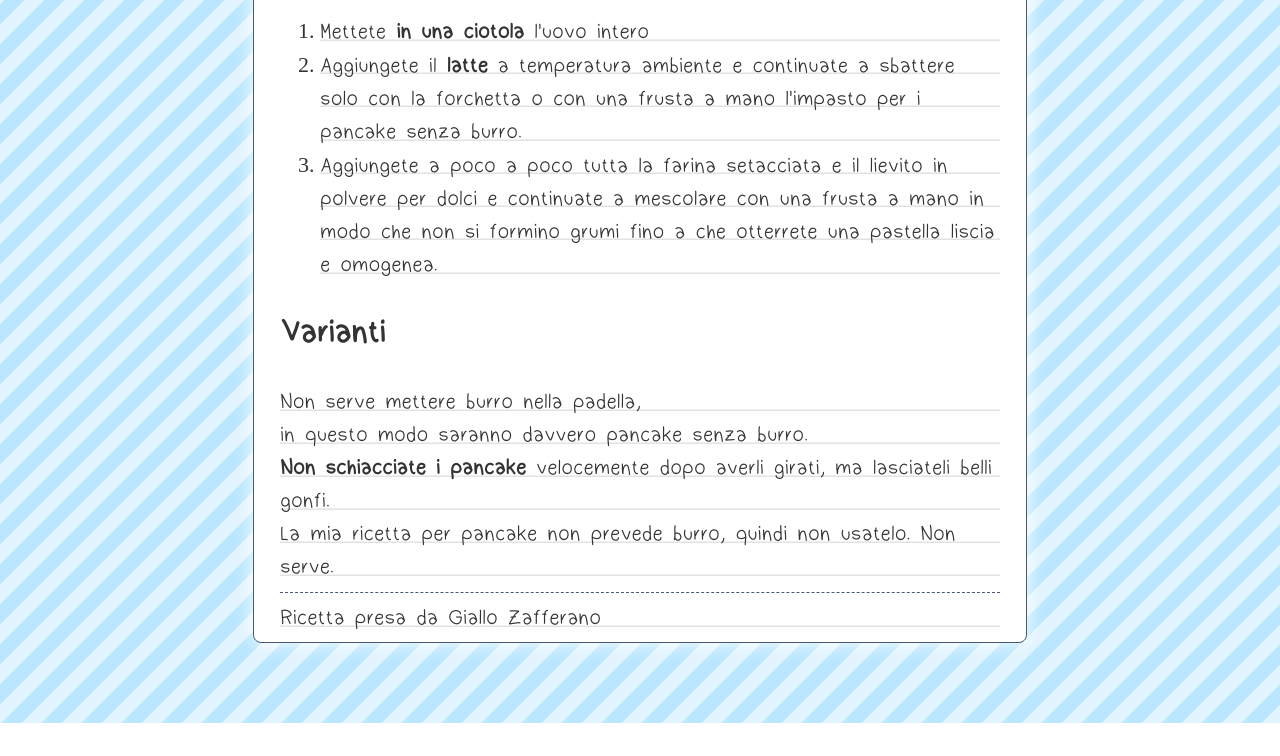
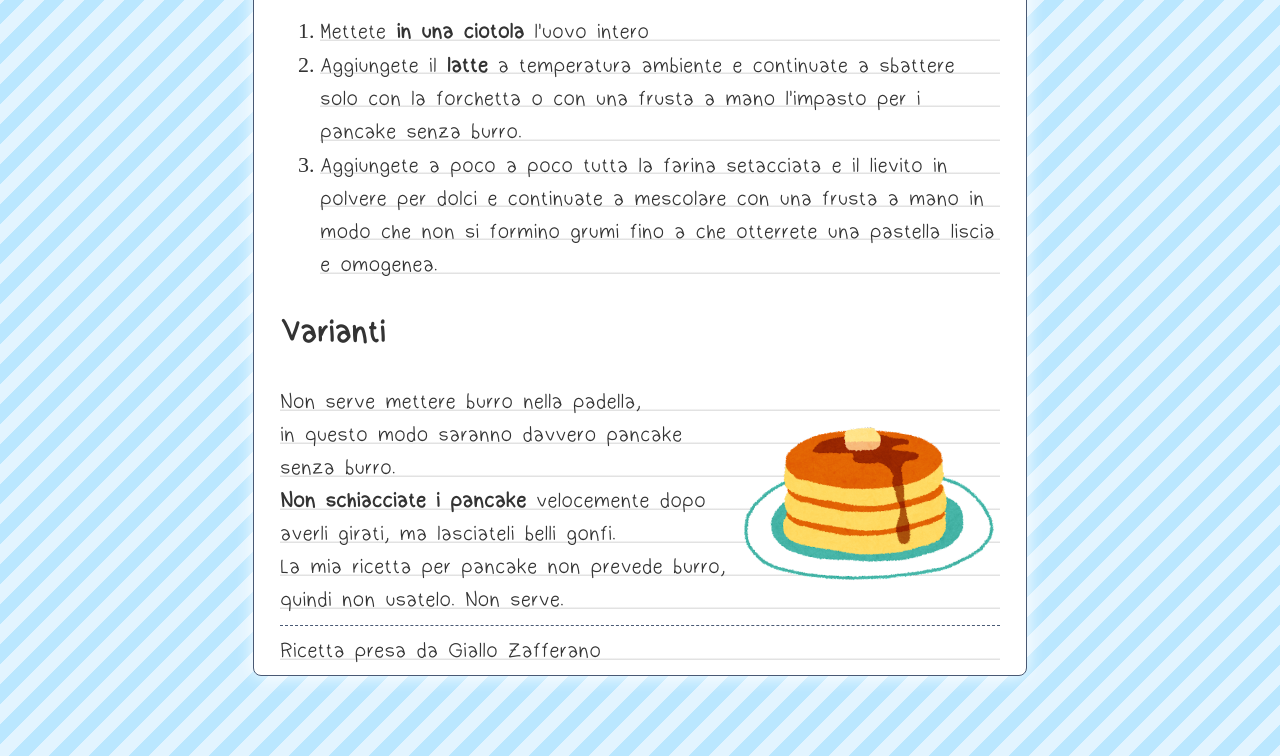
Before and after one commit to DOITA07-Ericchi/html-ricetta-pancake, a plain HTML site: page BONUS/index.html in a window 1280 px wide. Shown: the part 496-1252 px from the top of the page. Before the commit the page ends 1219 px from the top, so only its background shows below. Drawn offline with Linux system fonts and the light colour scheme; a web font is replaced by a local one.

Commit message:
BONUS: Aggiunta la イラスト屋 del pancake

```diff
--- a/BONUS/index.html
+++ b/BONUS/index.html
@@ -40,9 +40,10 @@
                 </ol>
                 <h2>Varianti</h2>
                 <p>Non serve mettere burro nella padella,<br>
-                    in questo modo saranno davvero pancake senza burro.</p>
+                    <img style="width:12em;" class="desktop-only-right" src="images/sweets_pancake.png"/>in questo modo saranno davvero pancake senza burro.</p>
                 <p><b>Non schiacciate i pancake</b> velocemente dopo averli girati, ma lasciateli belli gonfi.</p>
                 <p>La mia ricetta per pancake non prevede burro, quindi non usatelo. Non serve.</p>
+                <p></p>
                 <hr>
                 <p>Ricetta presa da Giallo Zafferano</p>
             </main>
```
Also changed, not shown: BONUS/images/sweets_pancake.png (added).
